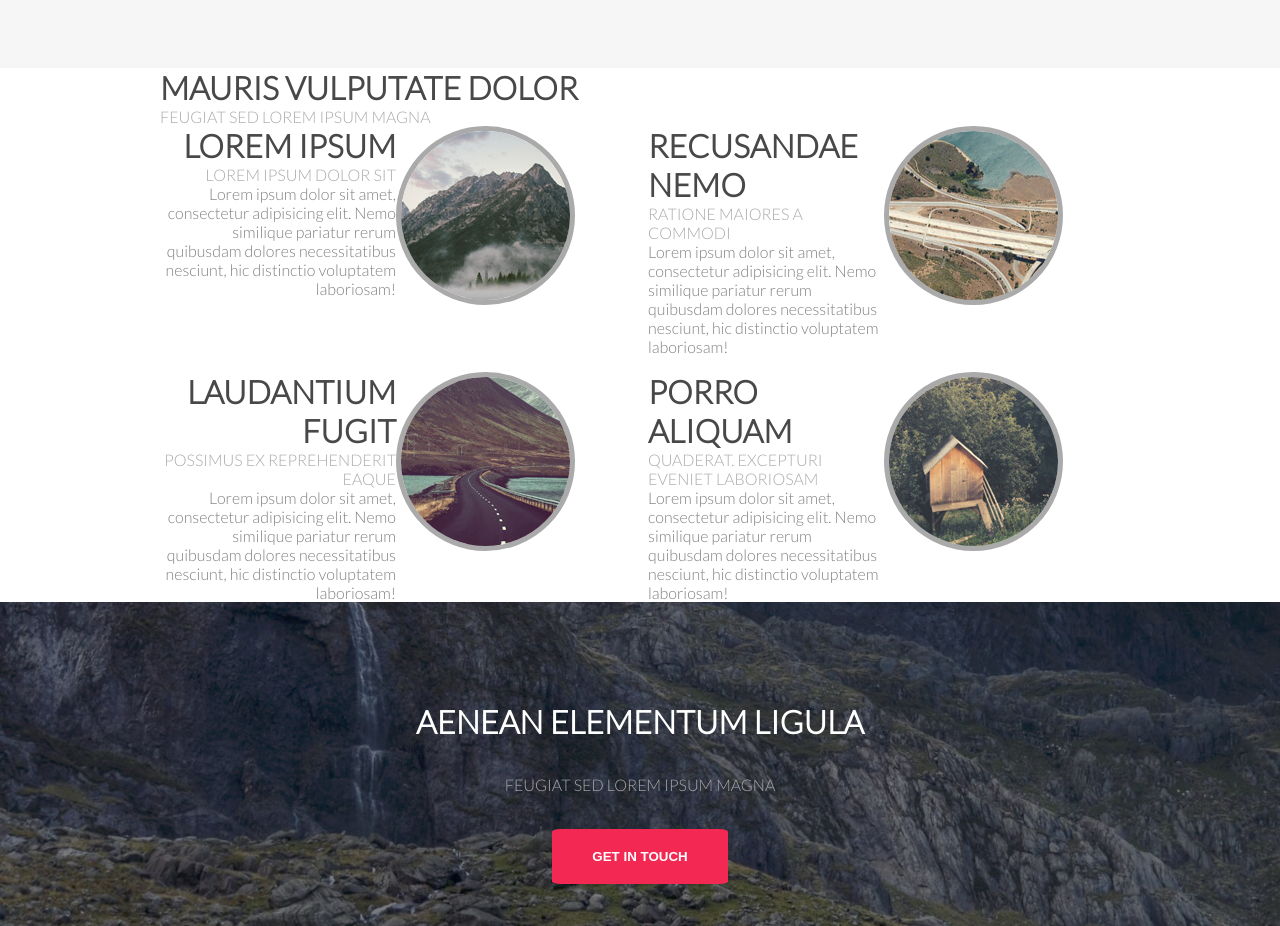
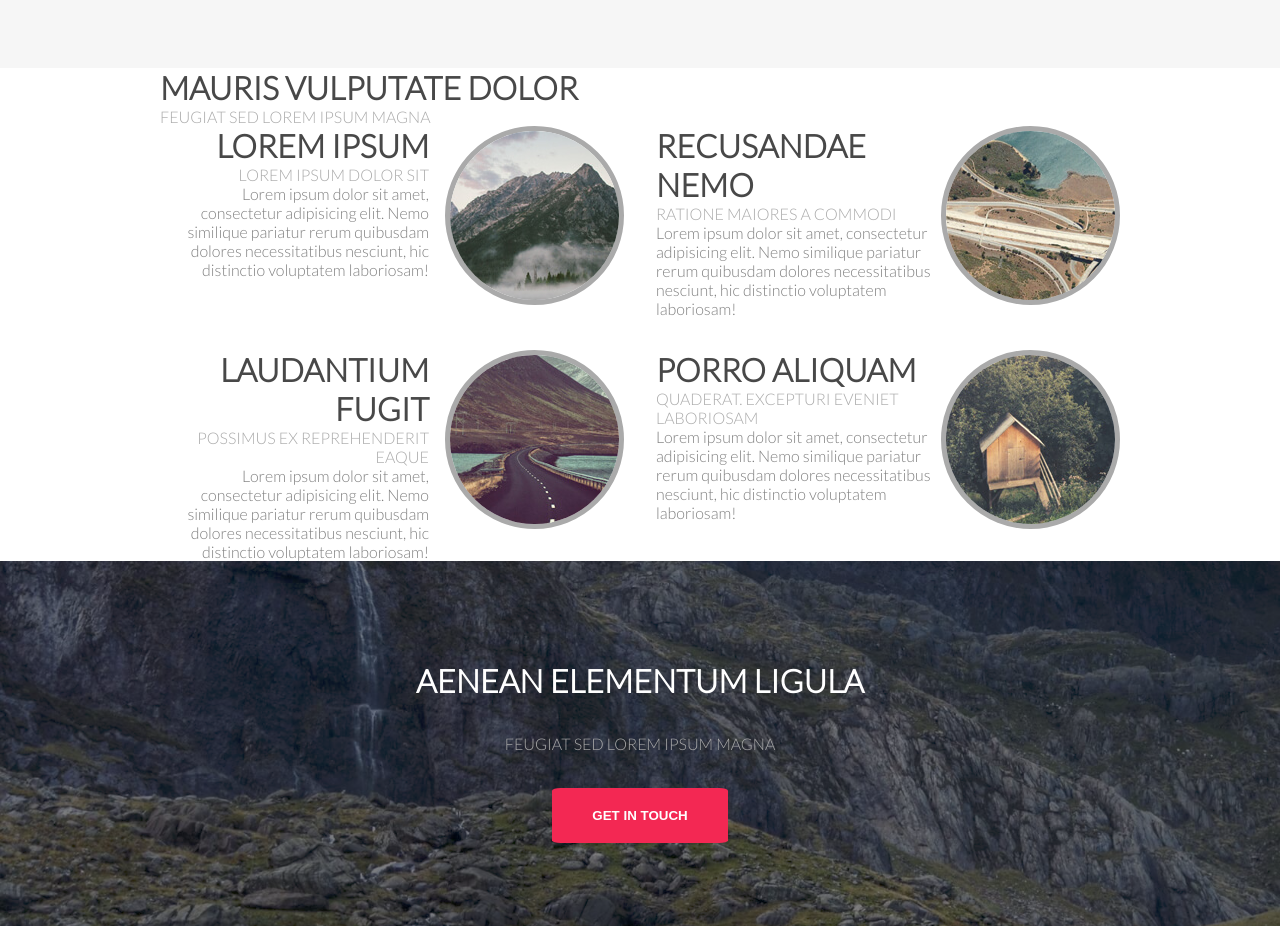
Before and after one commit to shuupsy/CodingS_SASS_exo-Spatial, a plain HTML site: page index.html in a window 1280 px wide. Shown: the part 1860-2786 px from the top of the page. Drawn offline with Linux system fonts and the light colour scheme.

Commit message:
Section MAPS transformation en flex

```diff
--- a/index.html
+++ b/index.html
@@ -92,7 +92,7 @@
                         <p>Lorem ipsum dolor sit amet, consectetur adipisicing elit. Nemo similique pariatur rerum
                             quibusdam dolores necessitatibus nesciunt, hic distinctio voluptatem laboriosam!</p>
                     </div>
-                    <div>
+                    <div class="maps-img">
                         <img src="public/images/pic04.jpg" alt="montagne">
                     </div>
                 </div>
--- a/public/sass/_general.sass
+++ b/public/sass/_general.sass
@@ -119,13 +119,12 @@ main
         .maps-container
             display: grid
             grid-template-columns: repeat(2,1fr)
-            gap: 1rem
+            gap: 2rem
             .maps-item
-                display: grid
-                grid-template-columns: repeat(2,1fr)
-                justify-content: end
+                display: flex
                 .maps-txt-end
                     text-align: end
+                    padding-right: 1rem
             img
                 @include maps-img
                 text-align: end
```
Also changed, not shown: public/css/style.css, 1 other file.
